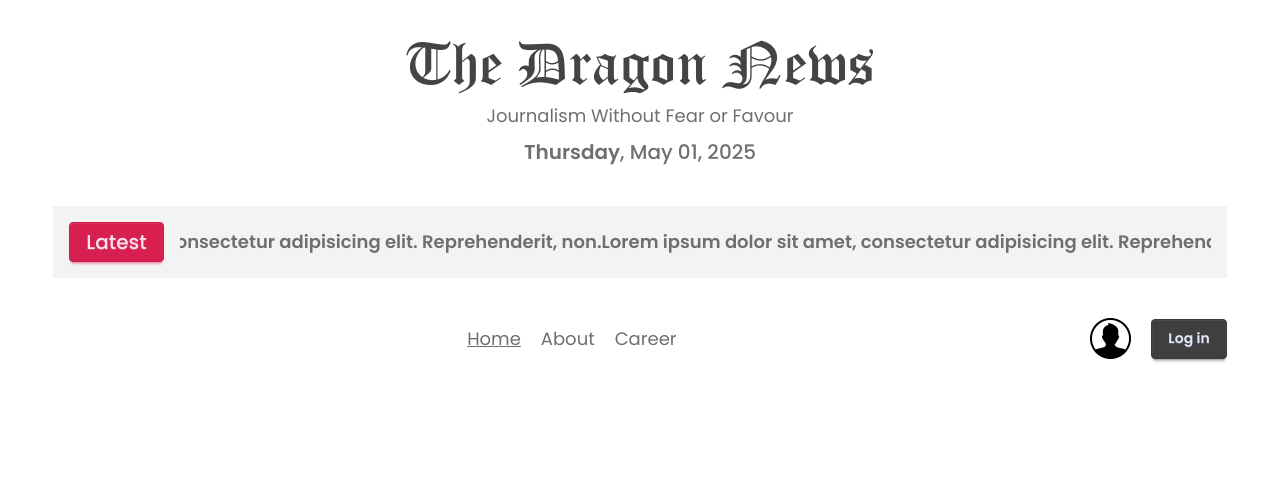
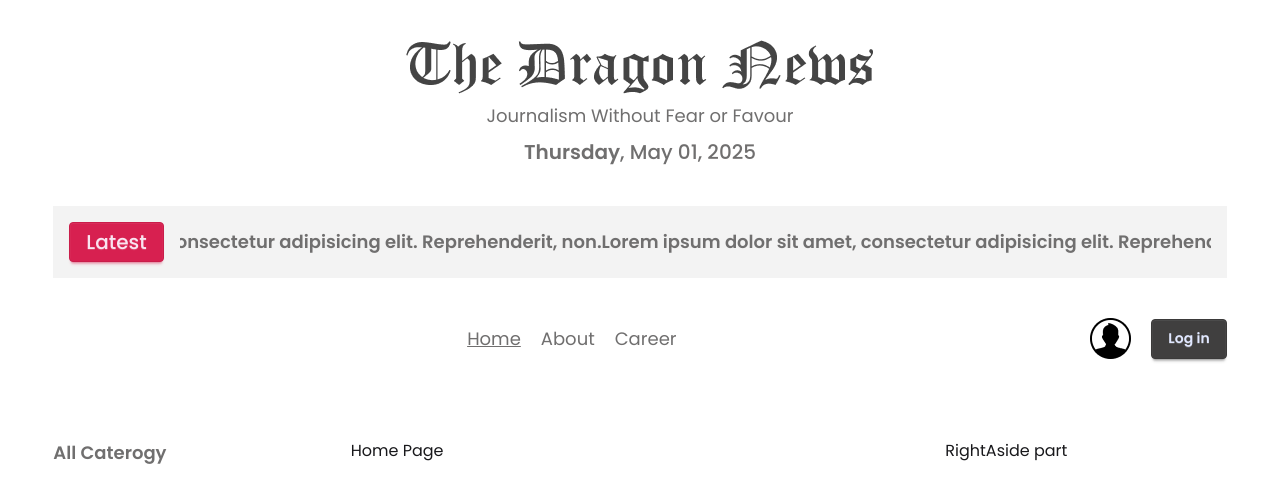
Before and after one commit to Saif-Smran/dragon-website, a React (Vite) app: page / in a window 1280 px wide. Shown: the top 502 px of the page. Built offline with nearby package versions, Linux system fonts and the light colour scheme.

Commit message:
Design Grid Layout, Fetch Categories Complited

```diff
--- /dev/null
+++ b/src/Components/Catagories.jsx
@@ -0,0 +1,16 @@
+import React, { use } from 'react';
+
+const catagoryPromice = fetch('/categories.json').then(res => res.json());
+
+const Catagories = () => {
+
+    const Catagories = use(catagoryPromice);
+
+    return (
+        <div>
+            <h2 className='text-lg font-semibold text-accent'>All Caterogy</h2>
+        </div>
+    );
+};
+
+export default Catagories;
--- /dev/null
+++ b/src/Components/HomeLayout/LeftAside.jsx
@@ -0,0 +1,14 @@
+import React, { Suspense } from 'react';
+import Catagories from '../Catagories';
+
+const LeftAside = () => {
+    return (
+        <div>
+            <Suspense fallback={<span className="loading loading-spinner text-info"></span>}>
+            <Catagories></Catagories>
+            </Suspense>
+        </div>
+    );
+};
+
+export default LeftAside;
--- /dev/null
+++ b/src/Components/HomeLayout/RightAside.jsx
@@ -0,0 +1,11 @@
+import React from 'react';
+
+const RightAside = () => {
+    return (
+        <div>
+            RightAside part
+        </div>
+    );
+};
+
+export default RightAside;
--- a/src/Layouts/HomeLayout.jsx
+++ b/src/Layouts/HomeLayout.jsx
@@ -3,6 +3,8 @@ import { Outlet } from 'react-router';
 import Header from '../Components/Header';
 import LatestNews from '../Components/LatestNews';
 import Navbar from '../Components/Navbar';
+import LeftAside from '../Components/HomeLayout/LeftAside';
+import RightAside from '../Components/HomeLayout/RightAside';
 
 const HomeLayout = () => {
     return (
@@ -16,10 +18,10 @@ const HomeLayout = () => {
                     <Navbar></Navbar>
                 </nav>
             </header>
-            <main>
-                <section className="left_nav"></section>
-                <section className="main"><Outlet></Outlet></section>
-                <section className="right_nav"></section>
+            <main className='my-20 grid grid-cols-12 gap-4'>
+                <aside className="col-span-3"><LeftAside></LeftAside></aside>
+                <section className="main col-span-6"><Outlet></Outlet></section>
+                <aside className='col-span-3'><RightAside></RightAside></aside>
             </main>
         </div>
     );
--- /dev/null
+++ b/src/Pages/CatagoryNews.jsx
@@ -0,0 +1,11 @@
+import React from 'react';
+
+const CatagoryNews = () => {
+    return (
+        <div>
+            CatagoryNews page
+        </div>
+    );
+};
+
+export default CatagoryNews;
--- /dev/null
+++ b/src/Pages/Home.jsx
@@ -0,0 +1,11 @@
+import React from 'react';
+
+const Home = () => {
+    return (
+        <div>
+            Home Page
+        </div>
+    );
+};
+
+export default Home;
```
Also changed, not shown: src/Routes/Router.jsx (+12 -0 lines).
